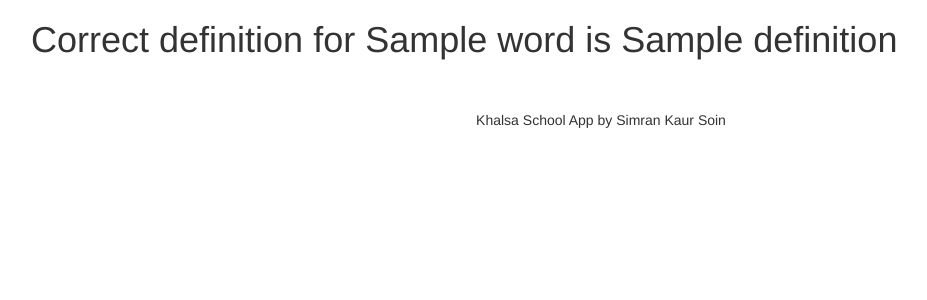
After one commit to simrankaursoin/GurmukhiWordTest, a Flask app: template templates/correct_or_not.html in a window 1280 px wide. The commit adds this page. Shown: the top 300 px of the page, without its empty margins (39-966 px from the left). Run offline with Flask 2, Linux system fonts and the light colour scheme; the template is opened without the code that fills it: most values are stand-ins (such as "Sample title", 1, 10 or a date in 2020); parts of the project's set-up code (start-up, migrations or seed data) failed here and were passed over; some libraries are stand-ins or nearby versions.

Commit message:
Adds multiple choices, but does not judge if user submitted correct answer

```diff
--- a/app.py
+++ b/app.py
@@ -2,13 +2,18 @@
 
 from mongo_interface import db, list1
 from flask import flash, request, Flask, render_template
+from multiple_choice import all_words, option1, word
 
 app = Flask(__name__)
 
 @app.route("/",methods=["GET","POST"])
 def main():
     if request.method == "GET":
-        return render_template("homepage.html", list1=list1,  db=db)
+        #to ask the question
+        return render_template("homepage.html", all_words=all_words, word=word, option1=option1)
+    if request.method == "POST":
+        #to submit the answer
+        return render_template("correct_or_not.html", all_words=all_words, word=word, option1=option1)
 
 if __name__ == "__main__":
     #turn off this debugging stuff before production
--- /dev/null
+++ b/multiple_choice.py
@@ -0,0 +1,27 @@
+#multiple_choice.py
+
+from mongo_interface import db, list1
+import random
+
+#all_words is a dictionary that is comprised of everything in the database (word: transliteration, definition, quote_ggs)
+all_words={}
+for word in db.list1.find():
+    all_words[word["word"]] = {"definition": word["definition"], "transliteration":word["transliteration"], "quote_ggs":word["quote_ggs"]}
+
+option1 = ""
+word = ""
+unequal = True
+#the variable "word" is a random word from the dictionary all_words
+word = random.choice(list(all_words.keys()))
+
+#x1 is a random other word
+#unequal is a boolean to make sure that word and x1 are not the same word
+while unequal:
+    x1 = random.choice(list(all_words.keys()))
+    if x1 == word:
+        continue
+#option1 is the definition of x1 (as another option for the multiple choice)
+    else:
+        option1 = all_words[x1]["definition"]
+        #breaks loop
+        unequal = False
--- /dev/null
+++ b/templates/correct_or_not.html
@@ -0,0 +1,10 @@
+{% extends "_base.html" %}
+{% block title %}Correct Or Not{% endblock %}
+
+{% block content %}
+<body>
+
+<h1> Correct definition for {{word}} is {{all_words[word]["definition"]}}</h1>
+
+</body>
+{% endblock %}
```
Also changed, not shown: templates/homepage.html (+7 -7 lines).
